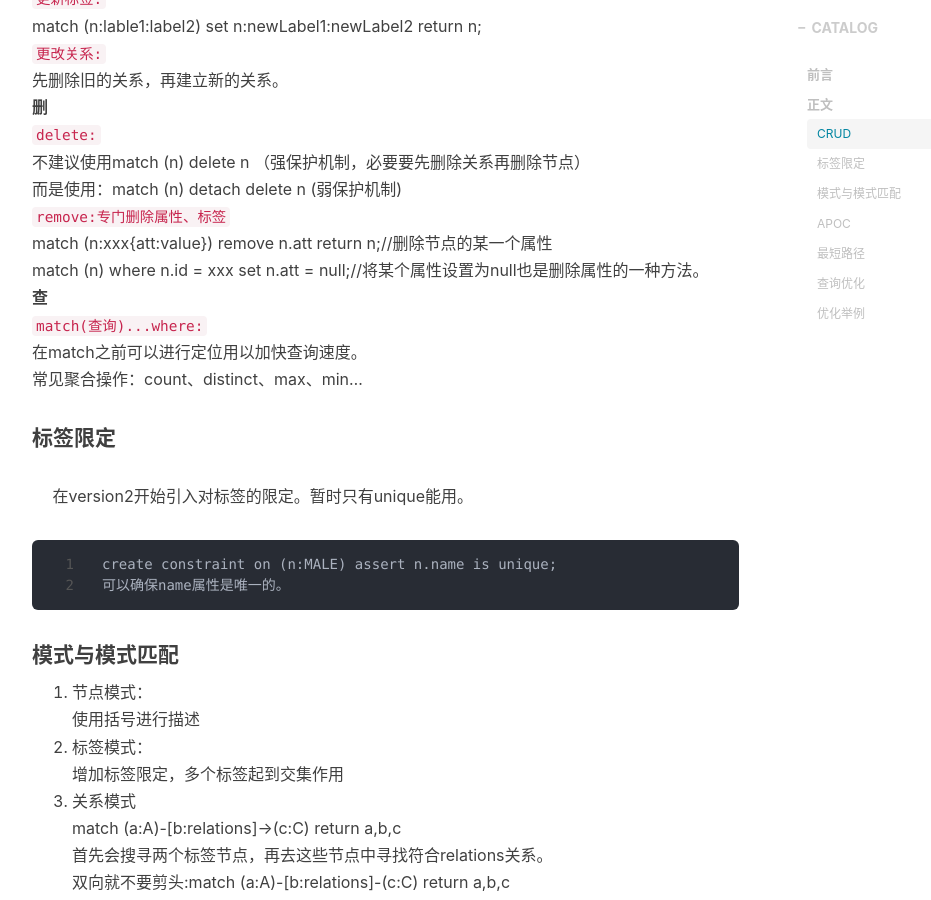
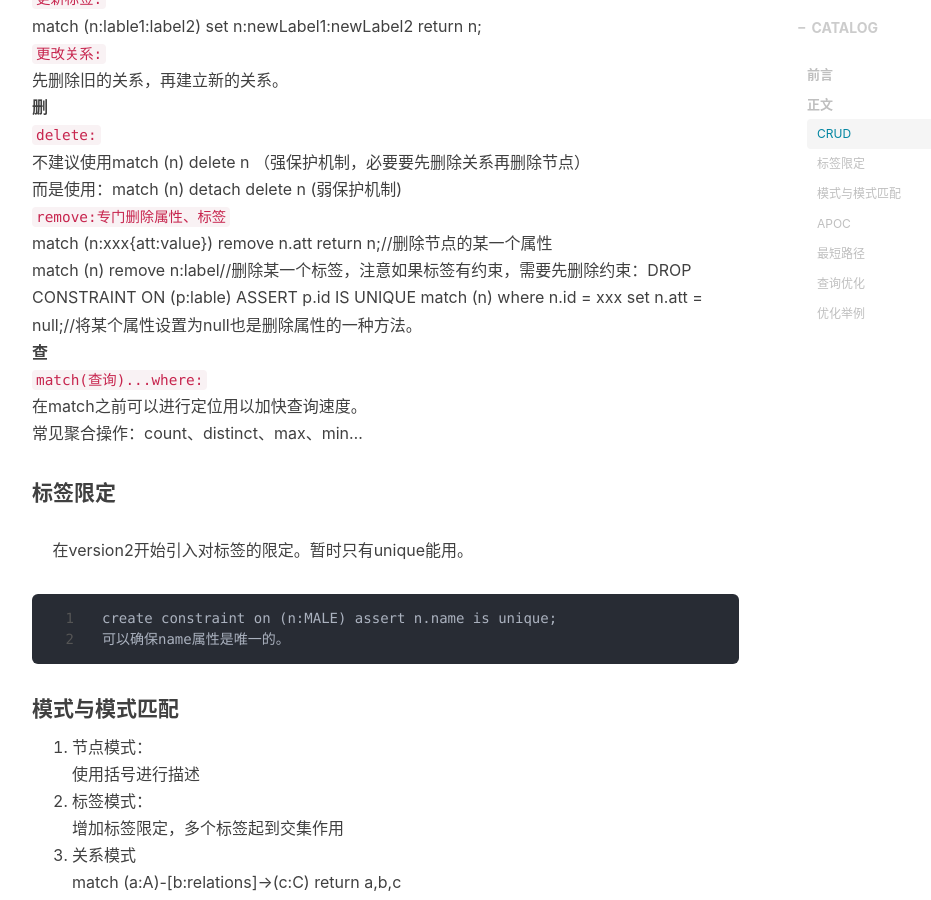
Before and after one commit to WantUzZ/wantuBlog, a Jekyll site: the page built from _posts/2018-12-01-Neo4J.md, in a window 1280 px wide and 900 px high, scrolled down 1842 px. Shown: the whole window, without its empty margins (233-1164 px from the left). Built offline with Jekyll 4.4.1, drawn with Linux system fonts in a browser that asks for light colours; nearby versions of some CDN libraries; comment, search, counter and statistics services are not loaded.

Commit message:
[博文补充] 图数据补充一小点东西

```diff
--- a/_posts/2018-12-01-Neo4J.md
+++ b/_posts/2018-12-01-Neo4J.md
@@ -52,6 +52,7 @@ tags:
     而是使用：match (n) detach delete n (弱保护机制)<br>
 `remove:专门删除属性、标签`<br>
     match (n:xxx{att:value}) remove n.att return n;//删除节点的某一个属性<br>
+    match (n) remove n:label//删除某一个标签，注意如果标签有约束，需要先删除约束：DROP CONSTRAINT ON (p:lable) ASSERT p.id IS UNIQUE
     match (n) where n.id = xxx set n.att = null;//将某个属性设置为null也是删除属性的一种方法。<br>
 **查**<br>
 `match(查询)...where:`<br>
```
